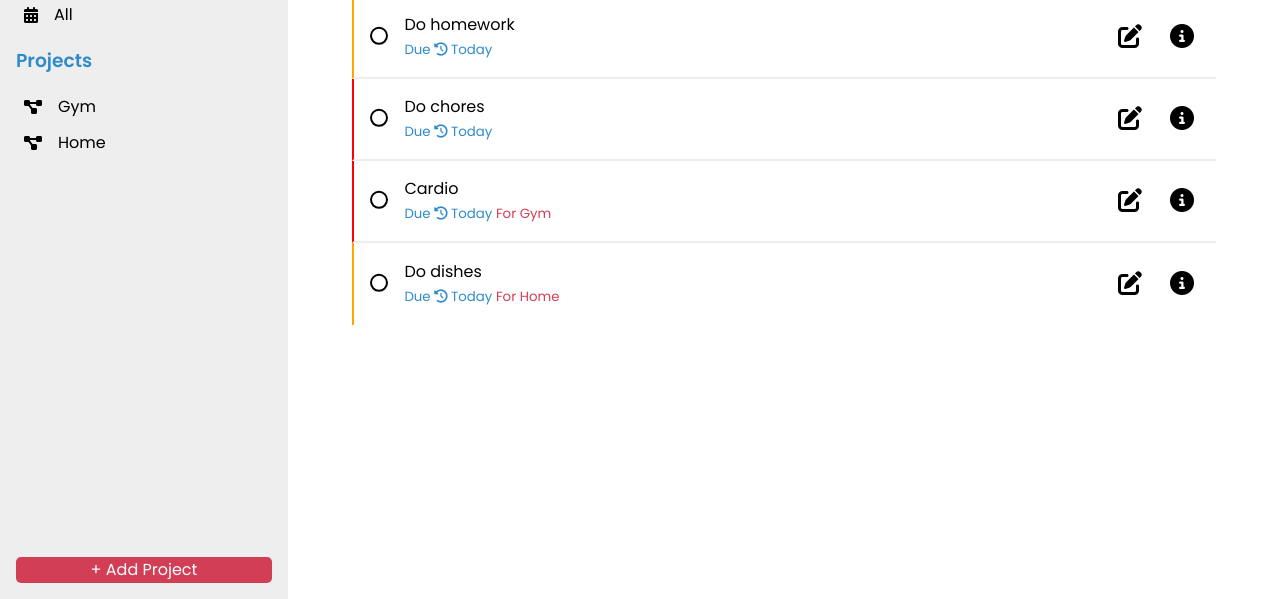
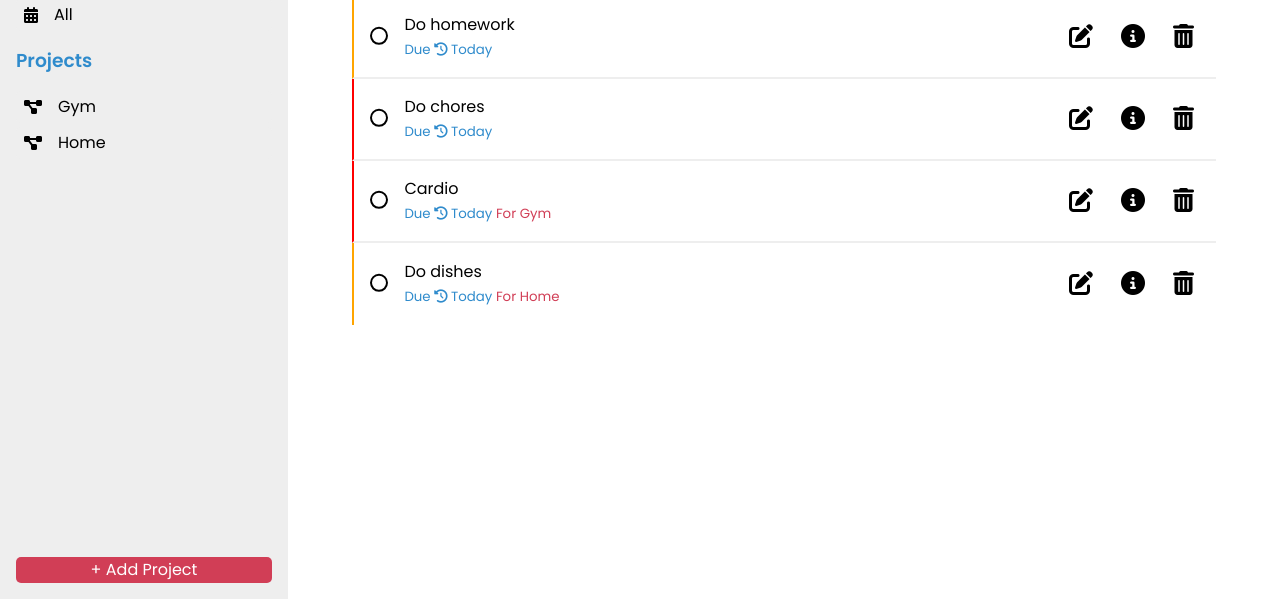
Before and after one commit to srky420/todo-list-top, a website built with webpack: page src/template.html in a window 1280 px wide. Shown: the part 201-800 px from the top of the page. Built offline with nearby package versions, Linux system fonts and the light colour scheme.

Commit message:
Add todo remove logic and add id field to Todo and Project contructors

```diff
--- a/src/components/API.js
+++ b/src/components/API.js
@@ -12,7 +12,13 @@ class API {
 
   // Create new todo for a certain project
   createTodo(name, description, dueDate, priority, project) {
-    return project.addTodo(name, description, new Date(dueDate), priority);
+    const index = Storage.getAllProjects().findIndex(_project => _project === project);
+    return project.addTodo(name, description, new Date(dueDate), priority, index);
+  }
+
+  // Remove todo from a project
+  deleteTodo(projectIndex, todoId) {
+    this.getProjectByIndex(projectIndex).deleteTodo(todoId);
   }
 
   // Toggle done flag of a todo of a certain project
--- a/src/components/DOM.js
+++ b/src/components/DOM.js
@@ -176,17 +176,17 @@ class DOM {
           <small class="date">
             Due <i class="fa-solid fa-clock-rotate-left"></i> ${isToday(todo.dueDate) ? "Today" : todo.dueDate.toDateString()}
           </small>
-          ${this.#projectIndex === 0 ?
-          `<small class="project">${
-            todo.projectName && "For " + todo.projectName
-          }</small>`
+          ${this.#projectIndex === 0 && todo.projectName ?
+          `<small class="project">
+             For ${todo.projectName}
+          </small>`
           :
-          ``
+          ''
           }
       </p>
     `;
 
-    // Todo details btn and click event listener
+    // Todo details btn and its click event listener
     const detailsBtn = document.createElement("button");
     detailsBtn.addEventListener("click", (e) => {
       this.#dialogDetails.showModal();
@@ -200,7 +200,7 @@ class DOM {
     detailsBtn.innerHTML = `<i class="fa-solid fa-circle-info"></i>`;
     detailsBtn.classList.add("todo-inner-btn");
 
-    // Todo edit btn and click event listener
+    // Todo edit btn and its click event listener
     const editBtn = document.createElement("button");
     editBtn.classList.add("todo-inner-btn");
     editBtn.innerHTML = `<i class="fa-solid fa-pen-to-square"></i>`;
@@ -215,10 +215,20 @@ class DOM {
       this.#selectedTodo = todo;
     });
 
+    // Delete todo btn and its click event listener
+    const deleteBtn = document.createElement("button");
+    deleteBtn.classList.add("todo-inner-btn", "delete-btn");
+    deleteBtn.innerHTML = `<i class="fa-solid fa-trash-can"></i>`;
+    deleteBtn.addEventListener("click", (e) => {
+      API.deleteTodo(todo.projectIndex, todo.id);
+      this.#renderTab(this.#tabName, this.#projectIndex);
+    });
+
     div.appendChild(input);
     div.appendChild(todoInner);
     div.appendChild(editBtn);
     div.appendChild(detailsBtn);
+    div.appendChild(deleteBtn);
     div.classList.add(
       todo.priority === 0 ? "low" : todo.priority === 1 ? "medium" : "high"
     );
--- a/src/components/Project.js
+++ b/src/components/Project.js
@@ -1,19 +1,21 @@
+import API from "./API";
 import Todo from "./Todo";
 
 class Project {
   constructor(name, description) {
+    this.id = API.getAllProjects().length + 1;
     this.name = name;
     this.description = description;
     this.dateCreated = new Date();
     this.todos = [];
   }
-  addTodo(name, desc, dueDate, priority) {
-    const todo = new Todo(name, desc, dueDate, priority, this.name);
+  addTodo(name, desc, dueDate, priority, index) {
+    const todo = new Todo(name, desc, dueDate, priority, this.name, index);
     this.todos = [...this.todos, todo];
     return todo;
   }
-  deleteTodo(index) {
-    this.todos.splice(index, 1);
+  deleteTodo(id) {
+    this.todos = [...this.todos.filter(todo => todo.id !== id)];
   }
   toggleDone(index) {
     this.todos[index].toggleDone();
--- a/src/components/Todo.js
+++ b/src/components/Todo.js
@@ -1,11 +1,15 @@
+import API from "./API";
+
 class Todo {
-  constructor(name, description, dueDate, priority, projectName, notes) {
+  constructor(name, description, dueDate, priority, projectName, projectIndex, notes) {
+    this.id = API.getProjectByIndex(projectIndex).todos.length + 1;
     this.name = name;
     this.description = description;
     this.dueDate = new Date(dueDate);
     this.priority = priority;
     this.done = false;
     this.projectName = projectName;
+    this.projectIndex = projectIndex;
     this.notes = notes === "" ? "" : notes;
   }
   toggleDone() {
--- a/src/index.js
+++ b/src/index.js
@@ -12,4 +12,5 @@ import "./styles.css";
   const home = API.createProject("Home", "Home chores", new Date());
   API.createTodo("Do dishes", "Do dishes", new Date(), 1, home);
   DOM.initialRender();
+  console.log(API.getAllProjects());
 })();
--- a/src/styles.css
+++ b/src/styles.css
@@ -329,6 +329,12 @@ main > h1 {
   cursor: pointer;
 }
 
+.delete-btn:hover {
+  background-color: var(--darkred);
+  color: white;
+  cursor: pointer;
+}
+
 .add-todo-btn {
   background-color: var(--darkgrey);
   color: white;
```
